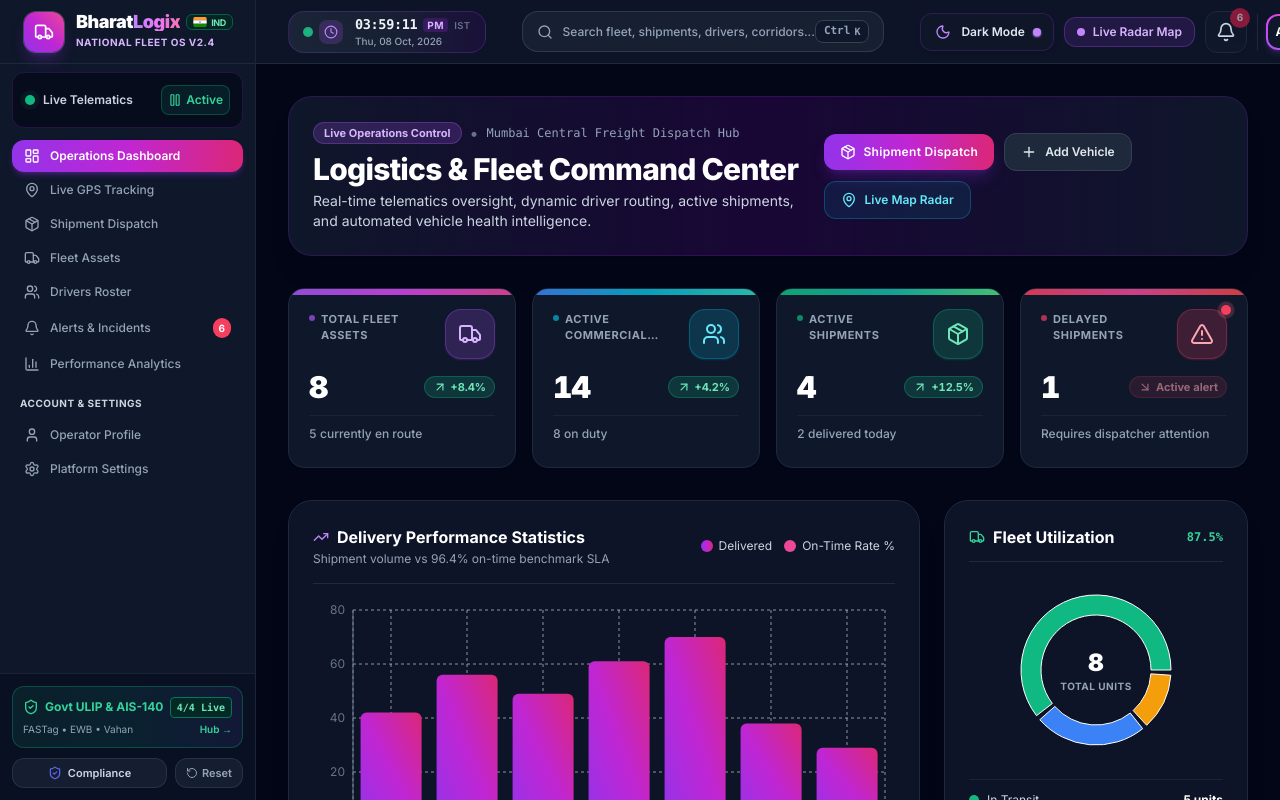
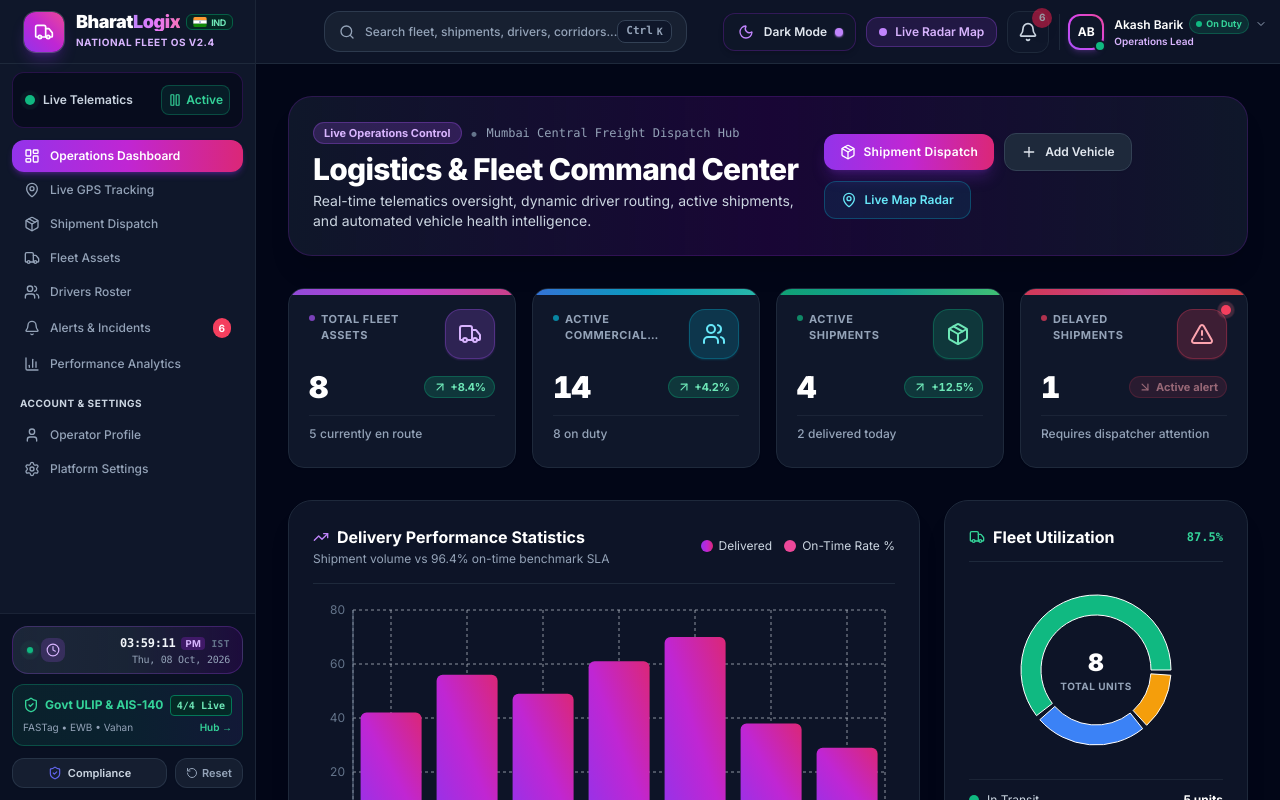
Before and after one commit to Sushanth666/Logistics-Fleet-Tracking-Platform, a React (Vite) app: page / in a window 1280 px wide. Built offline with nearby package versions, Linux system fonts and the light colour scheme.

Commit message:
feat(sidebar): move IST clock widget below navigation links and directly above Govt ULIP card

```diff
--- /dev/null
+++ b/src/components/common/ISTClock.jsx
@@ -0,0 +1,69 @@
+import React, { useState, useEffect } from 'react';
+import { Clock } from 'lucide-react';
+
+export const ISTClock = ({ className = '' }) => {
+  const [now, setNow] = useState(new Date());
+
+  useEffect(() => {
+    const timer = setInterval(() => {
+      setNow(new Date());
+    }, 1000);
+    return () => clearInterval(timer);
+  }, []);
+
+  const istOptions = { timeZone: 'Asia/Kolkata' };
+
+  const timeStr = now.toLocaleTimeString('en-IN', {
+    ...istOptions,
+    hour: '2-digit',
+    minute: '2-digit',
+    second: '2-digit',
+    hour12: true
+  });
+
+  const [timeMain = '', period = ''] = timeStr.split(' ');
+
+  const dateStr = now.toLocaleDateString('en-IN', {
+    ...istOptions,
+    weekday: 'short',
+    day: '2-digit',
+    month: 'short',
+    year: 'numeric'
+  });
+
+  return (
+    <div
+      className={`w-full flex items-center justify-between px-3 py-2 rounded-2xl border border-purple-200/90 dark:border-purple-500/25 bg-gradient-to-r from-purple-50/70 via-white dark:via-slate-800/80 to-purple-50/50 dark:from-slate-800/90 dark:to-purple-950/40 shadow-xs shadow-purple-500/5 transition-all hover:border-purple-300 dark:hover:border-purple-500/40 group ${className}`}
+      title="Indian Standard Time (IST - Asia/Kolkata)"
+    >
+      {/* Live Beacon Dot & Clock Icon */}
+      <div className="flex items-center gap-1.5 shrink-0">
+        <span className="relative flex h-2.5 w-2.5 items-center justify-center" title="Live Clock Stream Active">
+          <span className="animate-ping absolute inline-flex h-full w-full rounded-full bg-emerald-400 opacity-75" />
+          <span className="relative inline-flex rounded-full h-1.5 w-1.5 bg-emerald-500 shadow-sm shadow-emerald-500/50" />
+        </span>
+        <div className="w-6 h-6 rounded-lg bg-purple-100 dark:bg-purple-500/20 flex items-center justify-center text-purple-600 dark:text-purple-300 group-hover:scale-105 transition-transform">
+          <Clock className="w-3.5 h-3.5" />
+        </div>
+      </div>
+
+      {/* Time & Date Display */}
+      <div className="flex flex-col items-end leading-none">
+        <div className="flex items-baseline gap-1.5">
+          <span className="text-xs font-bold font-mono tracking-tight tabular-nums text-slate-900 dark:text-slate-100">
+            {timeMain}
+          </span>
+          <span className="text-[9.5px] font-bold uppercase tracking-wider text-purple-700 dark:text-purple-300 bg-purple-100 dark:bg-purple-900/60 px-1 py-0.5 rounded leading-none">
+            {period}
+          </span>
+          <span className="text-[9.5px] font-bold text-slate-400 dark:text-slate-500 font-mono tracking-wider">
+            IST
+          </span>
+        </div>
+        <span className="text-[10px] font-medium text-slate-500 dark:text-slate-400 mt-1 font-mono tracking-tight">
+          {dateStr}
+        </span>
+      </div>
+    </div>
+  );
+};
--- a/src/components/layout/Navbar.jsx
+++ b/src/components/layout/Navbar.jsx
@@ -1,74 +1,11 @@
 import React, { useState, useEffect } from 'react';
-import { Menu, Clock, Search } from 'lucide-react';
+import { Menu, Search } from 'lucide-react';
 import { useFleet } from '../../context/FleetContext';
 import { AlertDropdown } from '../alerts/AlertDropdown';
 import { ThemeToggle } from './ThemeToggle';
 import { UserDropdown } from './UserDropdown';
 import { CommandPalette } from './CommandPalette';
 import { Link } from 'react-router-dom';
-
-// Live IST Clock component with modern glassmorphism & live pulse beacon
-const ISTClock = () => {
-  const [now, setNow] = useState(new Date());
-
-  useEffect(() => {
-    const timer = setInterval(() => setNow(new Date()), 1000);
-    return () => clearInterval(timer);
-  }, []);
-
-  const istOptions = { timeZone: 'Asia/Kolkata' };
-
-  const timeStr = now.toLocaleTimeString('en-IN', {
-    ...istOptions,
-    hour: '2-digit',
-    minute: '2-digit',
-    second: '2-digit',
-    hour12: true
-  });
-
-  const [timeMain = '', period = ''] = timeStr.split(' ');
-
-  const dateStr = now.toLocaleDateString('en-IN', {
-    ...istOptions,
-    weekday: 'short',
-    day: '2-digit',
-    month: 'short',
-    year: 'numeric'
-  });
-
-  return (
-    <div className="hidden sm:inline-flex items-center gap-3 px-3.5 py-1.5 rounded-2xl border border-slate-200/90 dark:border-purple-500/20 bg-gradient-to-r from-slate-50/80 via-white/90 to-purple-50/40 dark:from-slate-800/80 dark:via-slate-800/60 dark:to-purple-950/30 backdrop-blur-md shadow-xs shadow-slate-200/50 dark:shadow-purple-950/30 transition-all hover:border-purple-300 dark:hover:border-purple-500/40 group">
-      {/* Live Beacon Dot & Icon */}
-      <div className="flex items-center gap-1.5 shrink-0">
-        <span className="relative flex h-2.5 w-2.5 items-center justify-center" title="Live Clock Active">
-          <span className="animate-ping absolute inline-flex h-full w-full rounded-full bg-emerald-400 opacity-75" />
-          <span className="relative inline-flex rounded-full h-1.5 w-1.5 bg-emerald-500 shadow-sm shadow-emerald-500/50" />
-        </span>
-        <div className="w-6 h-6 rounded-lg bg-purple-500/10 dark:bg-purple-500/20 flex items-center justify-center text-purple-600 dark:text-purple-400 group-hover:scale-105 transition-transform">
-          <Clock className="w-3.5 h-3.5" />
-        </div>
-      </div>
-
-      {/* Time & Date Display */}
-      <div className="flex flex-col leading-none">
-        <div className="flex items-baseline gap-1.5">
-          <span className="text-[13.5px] font-bold font-mono tracking-tight tabular-nums text-slate-800 dark:text-slate-100">
-            {timeMain}
-          </span>
-          <span className="text-[10px] font-bold uppercase tracking-wider text-purple-600 dark:text-purple-300 bg-purple-100/70 dark:bg-purple-900/50 px-1 py-0.5 rounded leading-none">
-            {period}
-          </span>
-          <span className="text-[9.5px] font-semibold text-slate-400 dark:text-slate-500 uppercase tracking-wider">
-            IST
-          </span>
-        </div>
-        <div className="flex items-center gap-1.5 mt-1 text-[10px] font-medium text-slate-500 dark:text-slate-400">
-          <span>{dateStr}</span>
-        </div>
-      </div>
-    </div>
-  );
-};
 
 export const Navbar = ({ onOpenSidebar, onScrollToTop }) => {
   const { vehicles, inTransitVehiclesCount, activeShipmentsCount, openGatewayModal } = useFleet();
@@ -92,7 +29,7 @@ export const Navbar = ({ onOpenSidebar, onScrollToTop }) => {
         onDoubleClick={onScrollToTop}
         className="sticky top-0 z-40 h-16 bg-white/95 dark:bg-slate-900/90 backdrop-blur-md border-b border-slate-200 dark:border-slate-800 px-4 lg:px-8 flex items-center justify-between gap-3 transition-colors duration-300"
       >
-        {/* Left — Mobile Menu + Live IST Clock */}
+        {/* Left — Mobile Menu Toggle */}
         <div className="flex items-center gap-3 shrink-0">
           <button
             onClick={onOpenSidebar}
@@ -101,15 +38,6 @@ export const Navbar = ({ onOpenSidebar, onScrollToTop }) => {
           >
             <Menu className="w-5 h-5" />
           </button>
-
-          {/* Live IST Clock — Tap to Scroll To Top */}
-          <div
-            onClick={onScrollToTop}
-            className="cursor-pointer active:scale-95 transition-transform"
-            title="Tap to scroll to top of page"
-          >
-            <ISTClock />
-          </div>
         </div>
 
         {/* Center — Global Command & Omnisearch Bar (Ctrl+K) */}
--- a/src/components/layout/Sidebar.jsx
+++ b/src/components/layout/Sidebar.jsx
@@ -18,6 +18,7 @@ import {
   Settings
 } from 'lucide-react';
 import { useFleet } from '../../context/FleetContext';
+import { ISTClock } from '../common/ISTClock';
 
 export const Sidebar = ({ isOpen, onClose }) => {
   const {
@@ -195,8 +196,11 @@ export const Sidebar = ({ isOpen, onClose }) => {
           </div>
         </nav>
 
-        {/* Sidebar Footer: National Logistics Gateway & Compliance Center */}
-        <div className="p-3 border-t border-slate-200 dark:border-slate-800/80 bg-slate-50 dark:bg-slate-950/40 space-y-2">
+        {/* Sidebar Footer: Live Clock + National Logistics Gateway */}
+        <div className="p-3 border-t border-slate-200 dark:border-slate-800/80 bg-slate-50 dark:bg-slate-950/40 space-y-2.5">
+          {/* Live Indian Standard Time (IST) Clock Widget */}
+          <ISTClock />
+
           {/* Interactive National Gateway Status Card */}
           <button
             type="button"
```
